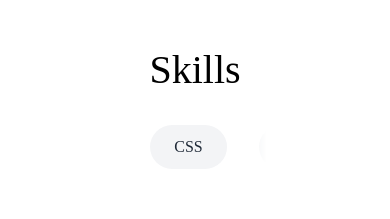
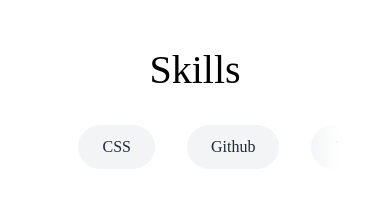
Before and after one commit to binyamyd/Portfolio, a React (Vite) app: page / in a window 390 px wide. Shown: the part 1840-2059 px from the top of the page. Built offline with nearby package versions, Linux system fonts and the light colour scheme; a web font is replaced by a local one.

Commit message:
skills section effect

```diff
--- a/src/Components/Sections/About/About.module.css
+++ b/src/Components/Sections/About/About.module.css
@@ -188,4 +188,11 @@
   .image_container {
     margin-top: 2rem;
   }
+
+  .skills_wrapper {
+    display: flex;
+    flex-direction: column;
+    gap: 1rem;
+    width: 100%;
+  }
 }
```
